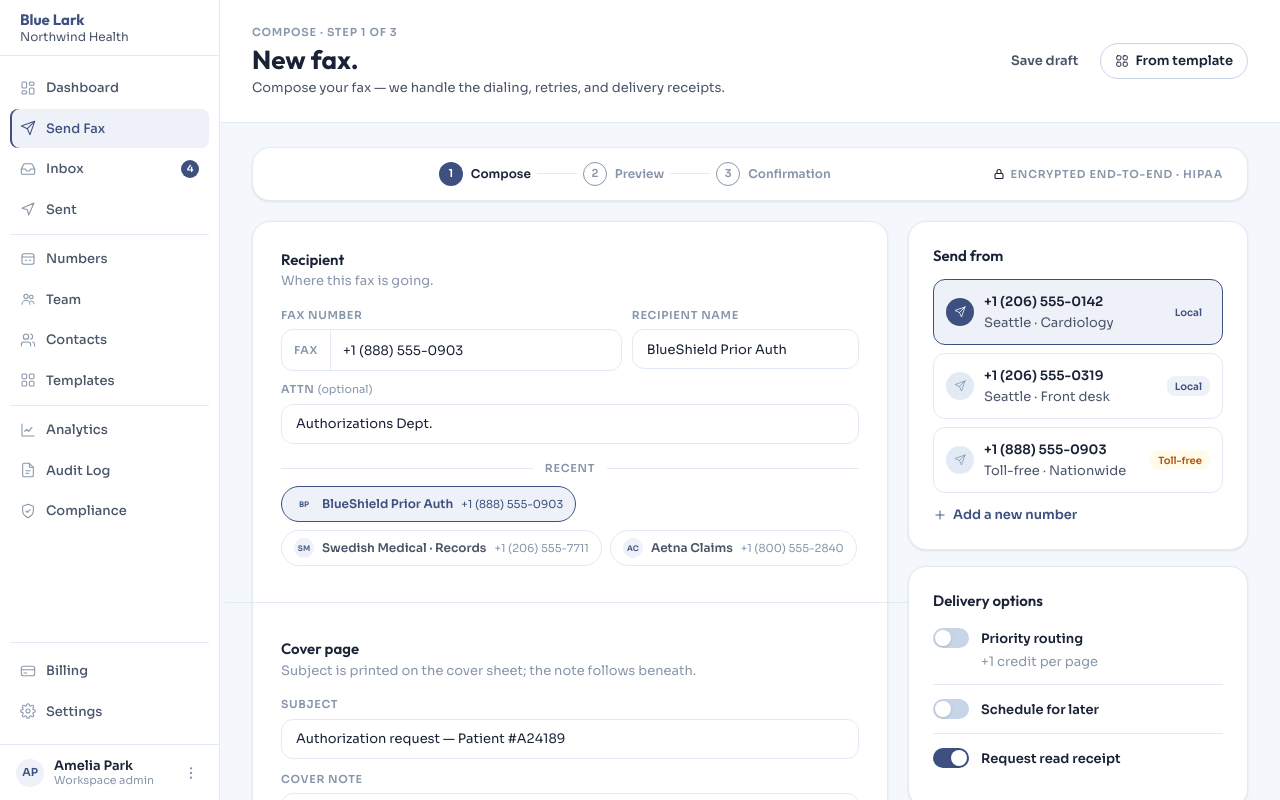
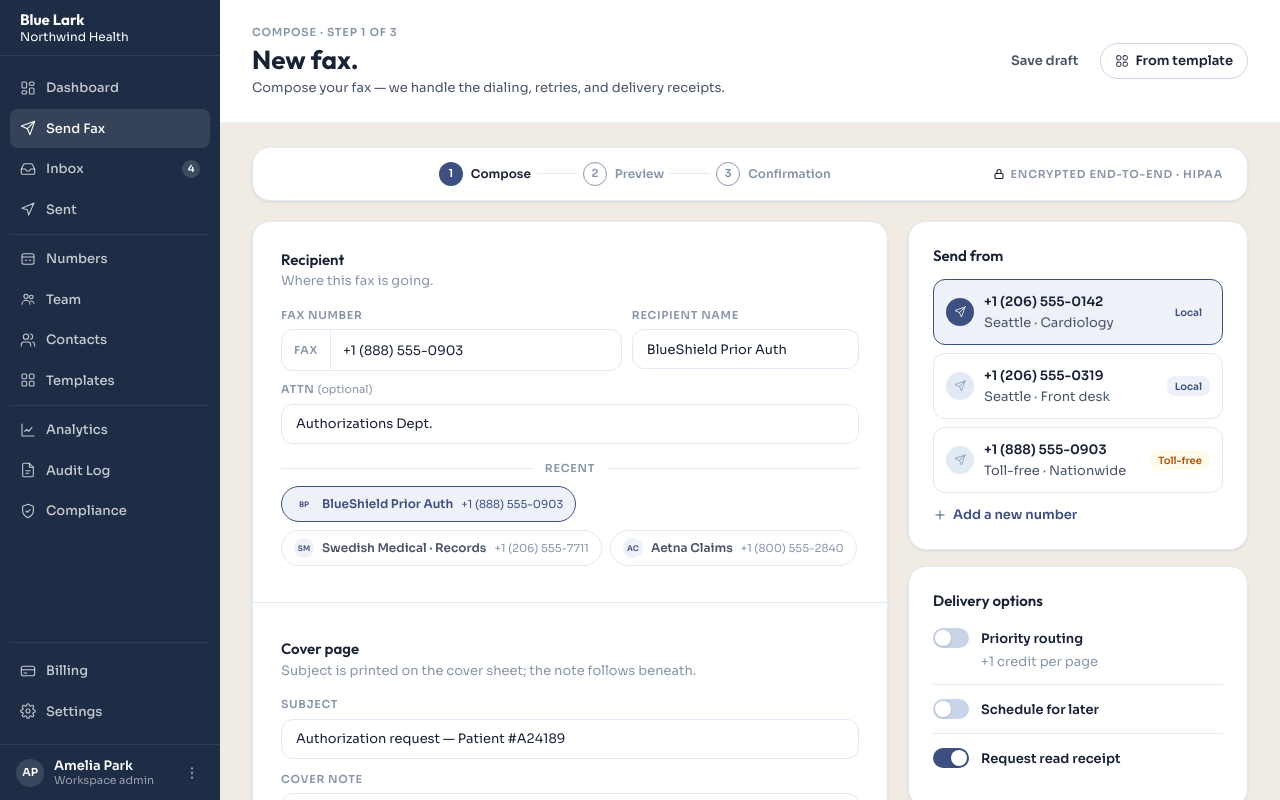
Before and after one commit to kschulze3142/design-prototype, a Next.js app: page /app/send in a window 1280 px wide. Shown: the top 800 px of the page. Built offline with nearby package versions, Linux system fonts and the light colour scheme.

Commit message:
style: dark navy sidebar, warm background proof of concept

```diff
--- a/app/globals.css
+++ b/app/globals.css
@@ -8,7 +8,7 @@
   --color-accent: #7a9fc0;
 
   /* Surfaces */
-  --color-bg: #f4f7fb;
+  --color-bg: #f0ece4;
   --color-surface: #ffffff;
   --color-surface-raised: #ffffff;
   --color-surface-dark: #1e2d45;
@@ -16,6 +16,21 @@
   /* Borders */
   --color-border: #e2eaf5;
   --color-border-strong: #c8d5e8;
+  --color-header-border: rgba(0, 0, 0, 0.08);
+
+  /* Sidebar tokens */
+  --sidebar-bg: var(--color-surface-dark);
+  --sidebar-text: rgba(255, 255, 255, 0.75);
+  --sidebar-text-hover: rgba(255, 255, 255, 0.9);
+  --sidebar-text-active: rgba(255, 255, 255, 1);
+  --sidebar-text-sub: rgba(255, 255, 255, 0.6);
+  --sidebar-text-faint: rgba(255, 255, 255, 0.55);
+  --sidebar-icon: rgba(255, 255, 255, 0.5);
+  --sidebar-item-active: rgba(255, 255, 255, 0.1);
+  --sidebar-item-hover: rgba(255, 255, 255, 0.06);
+  --sidebar-badge-bg: rgba(255, 255, 255, 0.15);
+  --sidebar-separator: rgba(255, 255, 255, 0.08);
+  --sidebar-avatar-bg: rgba(255, 255, 255, 0.12);
 
   /* Text */
   --color-text-primary: #1a2236;
@@ -100,19 +115,18 @@ h1, h2, h3, h4, h5, h6 {
   border-radius: var(--radius-sm);
   font-family: var(--font-body);
   font-size: 13px; font-weight: 500;
-  color: var(--color-text-secondary);
+  color: var(--sidebar-text);
   cursor: pointer; text-decoration: none;
   transition: all var(--duration-fast) var(--ease-out);
   margin-bottom: 1px;
 }
-.nav-item:hover { background: rgba(61, 80, 128, 0.06); color: var(--color-text-primary); }
+.nav-item:hover { background: var(--sidebar-item-hover); color: var(--sidebar-text-hover); }
 .nav-item.active {
-  background: var(--color-primary-subtle);
-  color: var(--color-primary);
-  box-shadow: inset 2px 0 0 var(--color-primary);
+  background: var(--sidebar-item-active);
+  color: var(--sidebar-text-active);
 }
-.nav-item .nav-icon { color: var(--color-text-tertiary); }
-.nav-item.active .nav-icon { color: var(--color-primary); }
+.nav-item .nav-icon { color: var(--sidebar-text); }
+.nav-item.active .nav-icon { color: var(--sidebar-text-active); }
 
 .nav-section-label {
   font-size: 11px; font-weight: 600; letter-spacing: 0.08em;
@@ -121,7 +135,7 @@ h1, h2, h3, h4, h5, h6 {
 }
 
 .scrollbar-thin::-webkit-scrollbar { width: 4px; }
-.scrollbar-thin::-webkit-scrollbar-thumb { background: var(--color-border-strong); border-radius: 4px; }
+.scrollbar-thin::-webkit-scrollbar-thumb { background: var(--sidebar-separator); border-radius: 4px; }
 .scrollbar-thin::-webkit-scrollbar-track { background: transparent; }
 
 /* ── Animations ── */
--- a/components/app/AppSidebar.tsx
+++ b/components/app/AppSidebar.tsx
@@ -64,8 +64,8 @@ function InboxSubItems() {
     fontSize: 10,
     fontWeight: 700,
     fontFamily: 'var(--font-body)',
-    background: 'var(--color-primary)',
-    color: 'white',
+    background: 'var(--sidebar-badge-bg)',
+    color: 'var(--sidebar-text-active)',
     borderRadius: 8,
     padding: '0 4px',
     display: 'inline-flex',
@@ -90,10 +90,10 @@ function InboxSubItems() {
           fontFamily: 'var(--font-body)',
           fontSize: 12,
           fontWeight: allActive ? 600 : 500,
-          color: allActive ? 'var(--color-primary)' : 'var(--color-text-tertiary)',
+          color: allActive ? 'var(--sidebar-text-active)' : 'var(--sidebar-text-sub)',
           textDecoration: 'none',
           borderRadius: 'var(--radius-sm)',
-          background: allActive ? 'var(--color-primary-subtle)' : 'transparent',
+          background: allActive ? 'var(--sidebar-item-active)' : 'transparent',
           marginBottom: 1,
           cursor: 'pointer',
           transition: 'color var(--duration-fast)',
@@ -128,7 +128,7 @@ function InboxSubItems() {
                 left: 28,
                 right: 10,
                 height: 2,
-                background: 'var(--color-primary)',
+                background: 'var(--sidebar-text-active)',
                 borderRadius: 1,
                 zIndex: 10,
               }} />
@@ -147,13 +147,13 @@ function InboxSubItems() {
                 fontSize: 12,
                 fontFamily: 'var(--font-body)',
                 fontWeight: subActive ? 600 : 500,
-                color: subActive ? 'var(--color-primary)' : 'var(--color-text-tertiary)',
+                color: subActive ? 'var(--sidebar-text-active)' : 'var(--sidebar-text-sub)',
                 textDecoration: 'none',
                 borderRadius: 'var(--radius-sm)',
                 background: subActive
-                  ? 'var(--color-primary-subtle)'
+                  ? 'var(--sidebar-item-active)'
                   : isBeingDragged
-                    ? 'var(--color-bg)'
+                    ? 'var(--sidebar-item-hover)'
                     : 'transparent',
                 opacity: isBeingDragged ? 0.4 : 1,
                 cursor: 'grab',
@@ -231,8 +231,8 @@ function NavGroup({ items, separator, pushDown, pathname }: {
 }) {
   return (
     <div style={{
-      ...(separator ? { marginTop: 4, paddingTop: 4, borderTop: '1px solid var(--color-border)' } : {}),
-      ...(pushDown   ? { marginTop: 'auto', paddingTop: 8, borderTop: '1px solid var(--color-border)' } : {}),
+      ...(separator ? { marginTop: 4, paddingTop: 4, borderTop: '1px solid var(--sidebar-separator)' } : {}),
+      ...(pushDown   ? { marginTop: 'auto', paddingTop: 8, borderTop: '1px solid var(--sidebar-separator)' } : {}),
     }}>
       {items.map(item => {
         const Ico = I[item.icon];
@@ -249,8 +249,8 @@ function NavGroup({ items, separator, pushDown, pathname }: {
               <span style={{ flex: 1 }}>{item.label}</span>
               {item.badge && item.badge > 0 && (
                 <span style={{
-                  background: 'var(--color-primary)',
-                  color: 'white',
+                  background: 'var(--sidebar-badge-bg)',
+                  color: 'var(--sidebar-text-active)',
                   fontSize: 10,
                   fontWeight: 700,
                   fontFamily: 'var(--font-body)',
@@ -291,8 +291,7 @@ export function AppSidebar() {
   return (
     <aside style={{
       width: 220,
-      background: '#ffffff',
-      borderRight: '1px solid var(--color-border)',
+      background: 'var(--sidebar-bg)',
       height: '100vh',
       position: 'fixed',
       top: 0,
@@ -305,7 +304,7 @@ export function AppSidebar() {
       <div style={{
         height: 56,
         padding: '0 20px',
-        borderBottom: '1px solid var(--color-border)',
+        borderBottom: '1px solid var(--sidebar-separator)',
         display: 'flex',
         flexDirection: 'column',
         justifyContent: 'center',
@@ -315,7 +314,7 @@ export function AppSidebar() {
             fontFamily: 'var(--font-heading)',
             fontSize: 15,
             fontWeight: 700,
-            color: 'var(--color-primary)',
+            color: 'var(--sidebar-text-active)',
             lineHeight: 1.2,
           }}>
             Blue Lark
@@ -323,7 +322,7 @@ export function AppSidebar() {
           <div style={{
             fontFamily: 'var(--font-body)',
             fontSize: 12,
-            color: 'var(--color-text-secondary)',
+            color: 'var(--sidebar-text-active)',
             lineHeight: 1.3,
           }}>
             Northwind Health
@@ -348,7 +347,7 @@ export function AppSidebar() {
       {/* User area */}
       <div style={{
         height: 56,
-        borderTop: '1px solid var(--color-border)',
+        borderTop: '1px solid var(--sidebar-separator)',
         padding: '0 16px',
         display: 'flex',
         alignItems: 'center',
@@ -359,8 +358,8 @@ export function AppSidebar() {
           width: 28,
           height: 28,
           borderRadius: '50%',
-          background: 'var(--color-primary-subtle)',
-          color: 'var(--color-primary)',
+          background: 'var(--sidebar-avatar-bg)',
+          color: 'var(--sidebar-text-active)',
           fontSize: 11,
           fontWeight: 700,
           fontFamily: 'var(--font-body)',
@@ -377,7 +376,7 @@ export function AppSidebar() {
             fontSize: 13,
             fontWeight: 600,
             fontFamily: 'var(--font-body)',
-            color: 'var(--color-text-primary)',
+            color: 'var(--sidebar-text-active)',
             overflow: 'hidden',
             textOverflow: 'ellipsis',
             whiteSpace: 'nowrap',
@@ -387,7 +386,7 @@ export function AppSidebar() {
           <div style={{
             fontSize: 11,
             fontFamily: 'var(--font-body)',
-            color: 'var(--color-text-tertiary)',
+            color: 'var(--sidebar-text-faint)',
             overflow: 'hidden',
             textOverflow: 'ellipsis',
             whiteSpace: 'nowrap',
@@ -400,7 +399,7 @@ export function AppSidebar() {
           onClick={() => setMenu(m => !m)}
           style={{
             marginLeft: 'auto',
-            color: 'var(--color-text-tertiary)',
+            color: 'var(--sidebar-icon)',
             background: 'none',
             border: 'none',
             cursor: 'pointer',
--- a/components/ui/PageHeader.tsx
+++ b/components/ui/PageHeader.tsx
@@ -11,7 +11,7 @@ export function PageHeader({ overline, headline, subline, actions }: PageHeaderP
   return (
     <div style={{
       background: 'white',
-      borderBottom: '1px solid var(--color-border)',
+      borderBottom: '1px solid var(--color-header-border)',
       padding: '24px 32px',
       display: 'flex',
       alignItems: 'flex-start',
```
